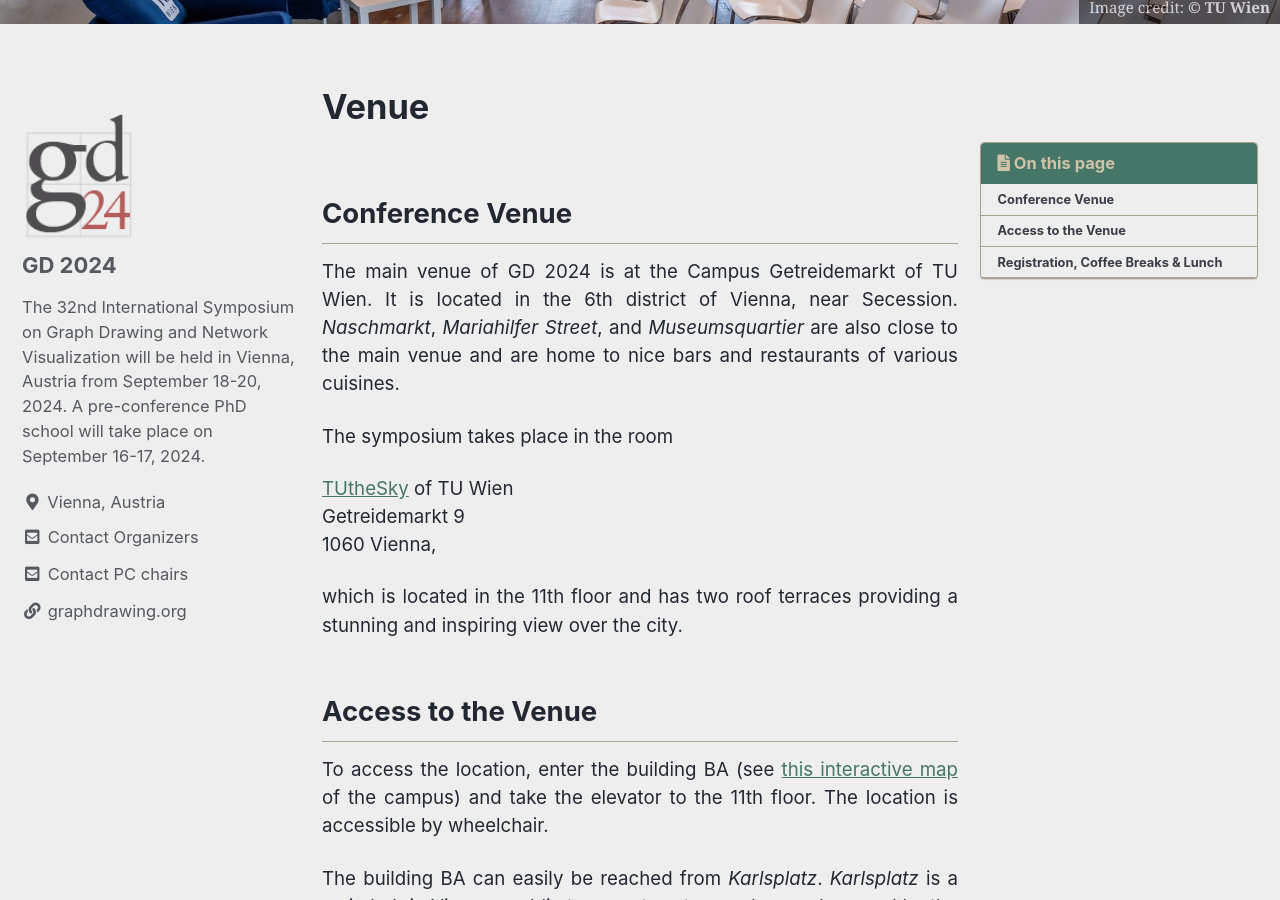
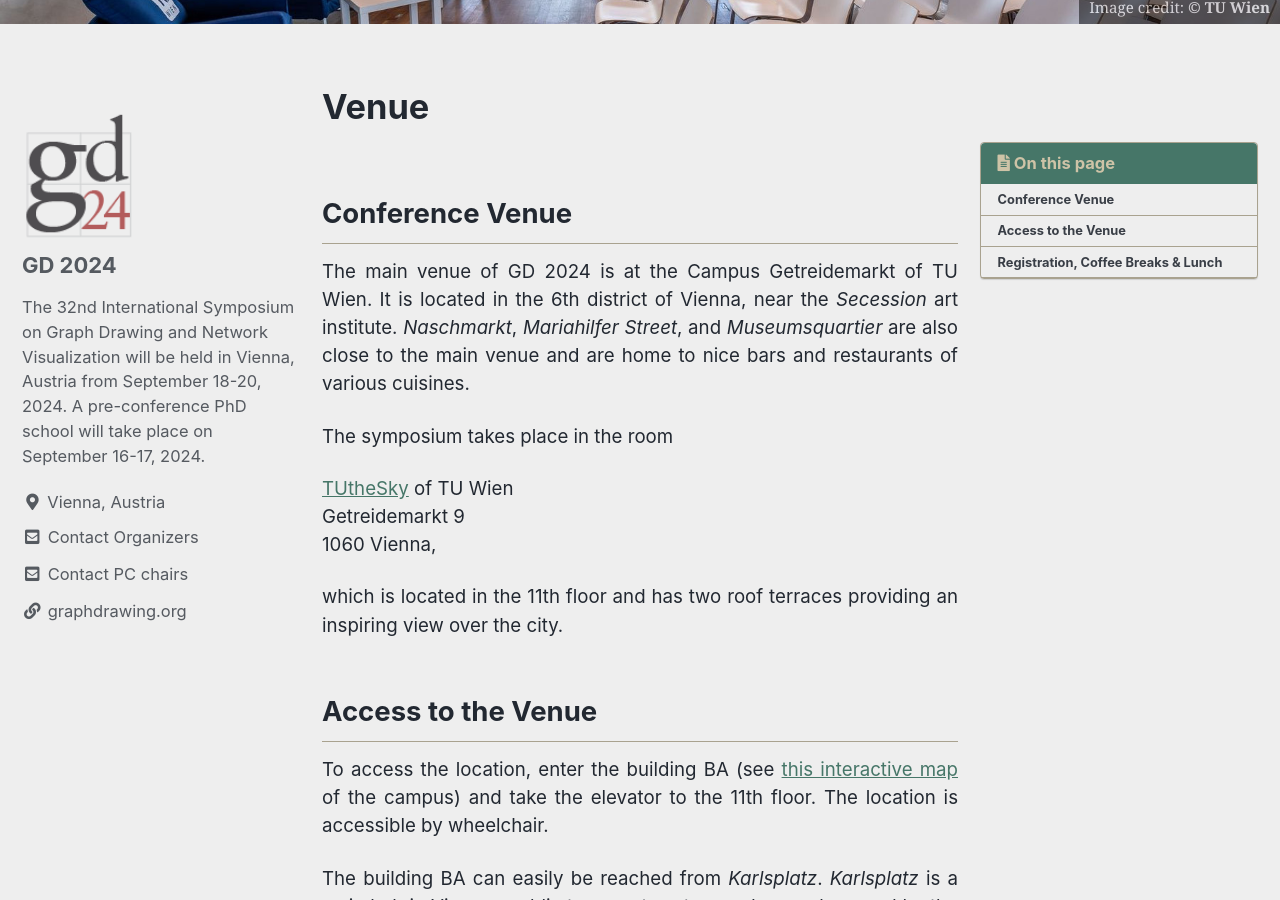
Before and after one commit to graphdrawing/gd2024, a Jekyll site: the page built from pages/venue.md, in a window 1280 px wide and 900 px high, scrolled down 365 px. Built offline with Jekyll 4.4.1, drawn with Linux system fonts in a browser that asks for light colours; cached includes are drawn as plain includes; some of the changed text lies outside the part shown.

Commit message:
adapt text on venue page

```diff
--- a/pages/venue.md
+++ b/pages/venue.md
@@ -12,7 +12,7 @@
 ## Conference Venue
 
 The main venue of GD 2024 is at the Campus Getreidemarkt of TU Wien.
-It is located in the 6th district of Vienna, near Secession.
+It is located in the 6th district of Vienna, near the <em>Secession</em> art institute.
 <em>Naschmarkt</em>, <em>Mariahilfer Street</em>, and <em>Museumsquartier</em> are also close to the main venue and are home to nice bars and restaurants of various cuisines.
 
 The symposium takes place in the room
@@ -21,7 +21,7 @@
 Getreidemarkt 9<br>
 1060 Vienna,
 
-which is located in the 11th floor and has two roof terraces providing a stunning and inspiring view over the city.
+which is located in the 11th floor and has two roof terraces providing an inspiring view over the city.
 
 
 ## Access to the Venue
@@ -50,7 +50,8 @@
 
 ## Registration, Coffee Breaks & Lunch
 
-Registration and coffee breaks will be in the TUtheSky.
+Registration and coffee breaks for the main conference will be in the TUtheSky.
+Registration and coffee breaks for the associated PhD school are located in a different room in the same building; see the <a href="/pages/school">page for the PhD school</a> for more information.
 
 Lunch will be provided in the Mensa of TU Wien, which is located on the first floor of the Freihaus building of TU Wien.
 The mensa is a five minute walk away from the main conference venue.
```
